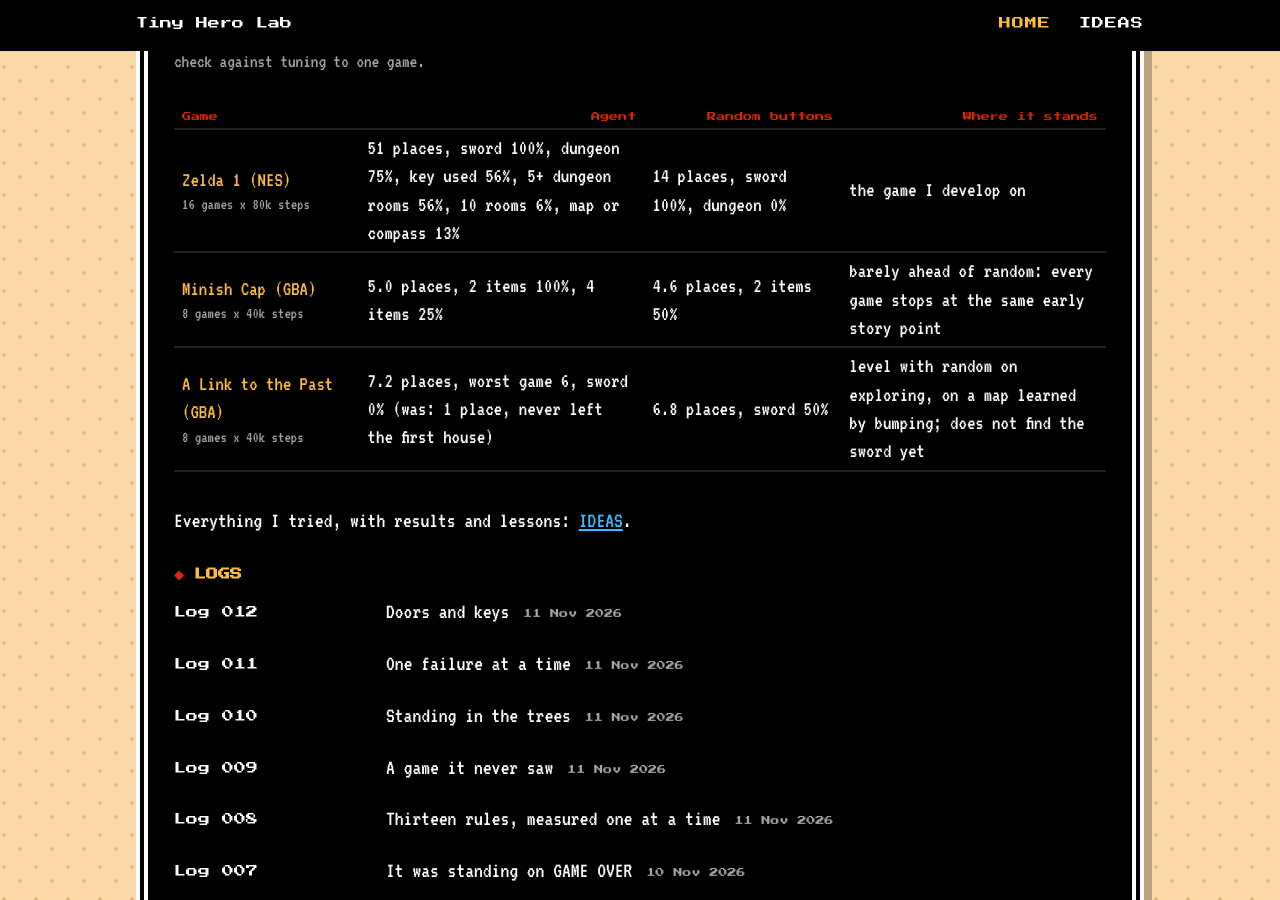
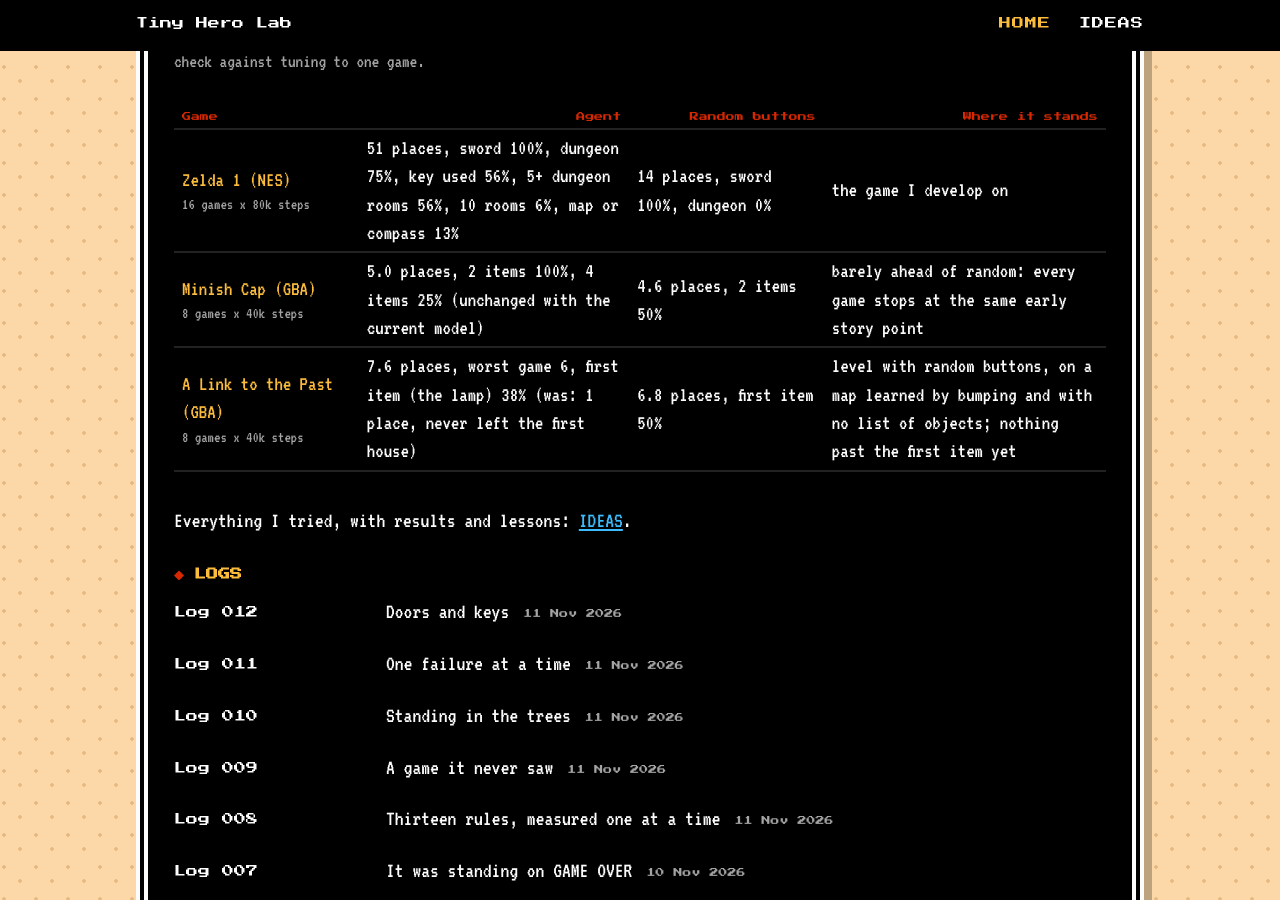
Before and after one commit to sofianedjerbi/zelda-agent-devblog, a Jekyll site: the page built from index.html, in a window 1280 px wide and 900 px high, scrolled down 2529 px. Built offline with Jekyll 4.4.1, drawn with Linux system fonts in a browser that asks for light colours.

Commit message:
A Link to the Past: first item 38%, 7.6 places - level with random

```diff
--- a/_data/games.yml
+++ b/_data/games.yml
@@ -1,4 +1,4 @@
 # Same agent, same KPIs, each game from its own start. Updated 2026-11-12.
 - {game: "Zelda 1 (NES)", budget: "16 games x 80k steps", agent: "51 places, sword 100%, dungeon 75%, key used 56%, 5+ dungeon rooms 56%, 10 rooms 6%, map or compass 13%", random: "14 places, sword 100%, dungeon 0%", verdict: "the game I develop on"}
-- {game: "Minish Cap (GBA)", budget: "8 games x 40k steps", agent: "5.0 places, 2 items 100%, 4 items 25%", random: "4.6 places, 2 items 50%", verdict: "barely ahead of random: every game stops at the same early story point"}
-- {game: "A Link to the Past (GBA)", budget: "8 games x 40k steps", agent: "7.2 places, worst game 6, sword 0% (was: 1 place, never left the first house)", random: "6.8 places, sword 50%", verdict: "level with random on exploring, on a map learned by bumping; does not find the sword yet"}
+- {game: "Minish Cap (GBA)", budget: "8 games x 40k steps", agent: "5.0 places, 2 items 100%, 4 items 25% (unchanged with the current model)", random: "4.6 places, 2 items 50%", verdict: "barely ahead of random: every game stops at the same early story point"}
+- {game: "A Link to the Past (GBA)", budget: "8 games x 40k steps", agent: "7.6 places, worst game 6, first item (the lamp) 38% (was: 1 place, never left the first house)", random: "6.8 places, first item 50%", verdict: "level with random buttons, on a map learned by bumping and with no list of objects; nothing past the first item yet"}
--- a/_data/tried.yml
+++ b/_data/tried.yml
@@ -6,6 +6,7 @@
     - {name: "No try-new-ground on a known exit", status: kept, result: "entering a dungeon every ground kind is new, and the nearest 'new' tile was the doorway behind Link: his third goal walked him back out. 3 rooms after entering: 41% -> 78%", lesson: "Found by tracing one scenario, after two wrong guesses."}
     - {name: "Minish Cap from the game's start: the town stall", status: testing, result: "decision log: the festival = talk to Zelda, she walks to her next spot, follow. 'Stay with and talk to your companion' (ZL_ESCORT): story score 101 at 25k steps instead of 37k. Then a second blocker, same in both: with Zelda following, Link keeps trying the south gate, a text box stops him (one line on screen for 8,400 steps), and his map shows a solid wall across the town to the north. 70k steps: still 5 places. Earlier tries with no effect: dialogue as progress, partial-collision tiles as unknown ground, LLM story guide", lesson: "Logging every decision found in one run what four blind 30k-step tries had not."}
     - {name: "No probe within 2 tiles of a known exit", status: kept, result: "the route to a probe near the door went out through the door gap. Scenarios: enter 28% -> 48%, deeper 38% -> 62%. Minish Cap check 31/48 (best)"}
+    - {name: "No list of objects: use whatever refused the step", status: kept, result: "random play's first item in A Link to the Past is the chest in Link's own house, opened with the action button; the agent only walked. Now, on a game whose adapter lists no objects, a refused step is followed by the action buttons toward what blocked it, once per spot and direction. 8 games: first item 38% (was 0%; random 50%), 7.6 places (random 6.8). Zelda 1 and Minish Cap untouched (their adapters list objects)", lesson: "I had called the first item 'the sword'; it was the lamp. Look at what a number counts."}
     - {name: "Frozen on one spot: press the action buttons, forget the bumped walls", status: kept, result: "trace of a full A Link to the Past game: the last 10,000 steps on one spot - a text box the adapter cannot report (Zelda's telepathic message), and a bump map closed around Link. Now 30 actions on the same pixel -> press the action buttons and forget that map's walls. 8 games: 7.2 places vs 4.2 (random 6.8), worst game 6; sword still 0%. On Zelda 1 the same reflex leaned the dungeon rows down (key used 38% vs 56%), so it only applies to adapters that cannot report text boxes", lesson: "A change that helps one game must be checked on the other before it becomes general."}
     - {name: "A Link to the Past: a map learned by bumping", status: kept, result: "that game's adapter gave the agent no room map, so it made no decisions. Now every spot of a room is floor until a step into it is refused; then it is wall for that room. Nothing game-specific beyond Link's position and the room size. 8 games x 40k steps: 3.9 places (was 1), sword 13%; random buttons 6.8 places, sword 50%. Trace: one wrong wall learned in the doorway sealed Link in his house for 14,800 steps; stall escape now also forgets bump-map walls: 4.2 places, worst game 2 (was 1). It plays, still worse than random: about 33,000 of 40,000 steps with nothing new"}
     - {name: "Walk up and strike inside dungeons, deciding every 8 frames", switch: HUNT, status: off, result: "240 danger moments from inside dungeons: stand still 76 game overs, keep away 51, walk up and strike 28 (345 kills, 11 hearts healed), strike in line 22. In the agent: scenarios after the 5th room 50% (was a third), after the 7th 3 of 6. 16 full games: neutral - 5+ rooms 63% vs 56%, key used 44% vs 56%, 5.1 dungeon rooms per game both, best game 12 rooms vs 11, game overs 4.5 vs 5.1 (not clearly different)", lesson: "The small deep-scenario pools overstated it again. Striking in line (already on) gives most of what fighting gives for now."}
```
